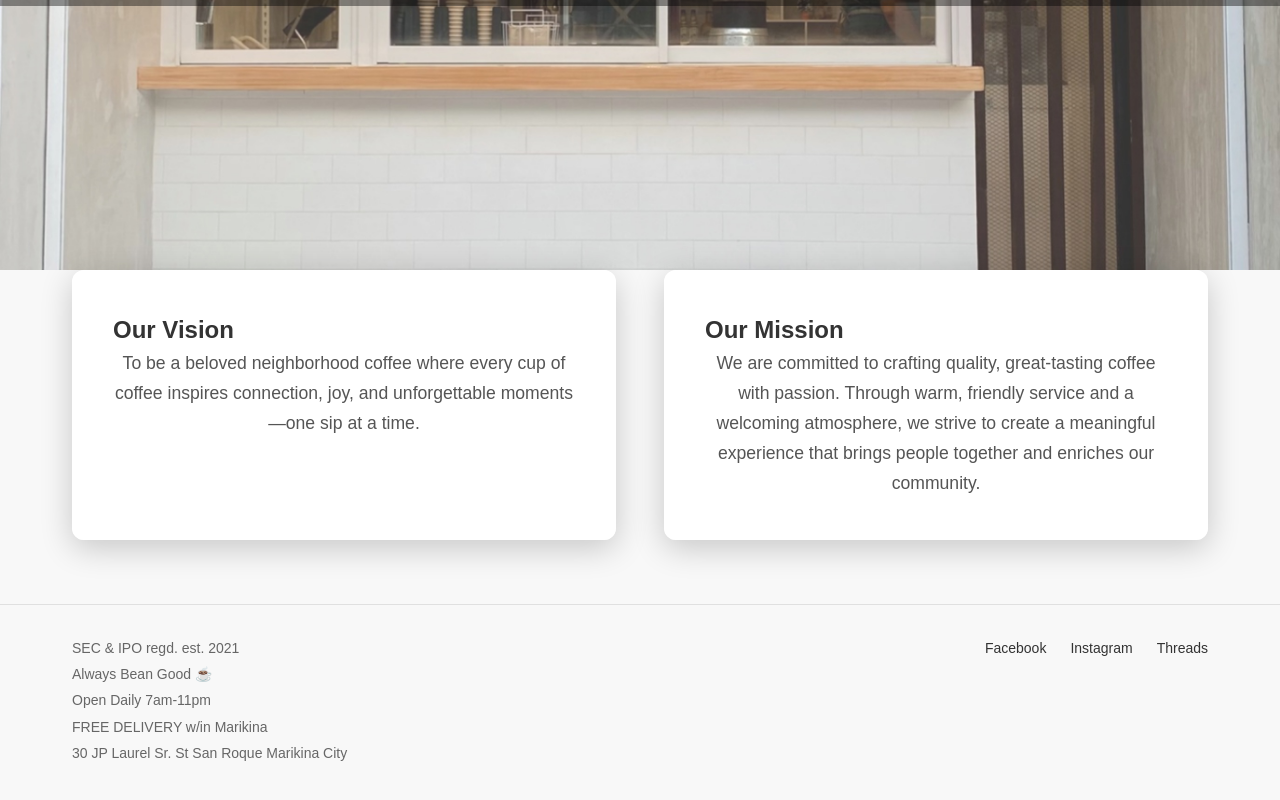
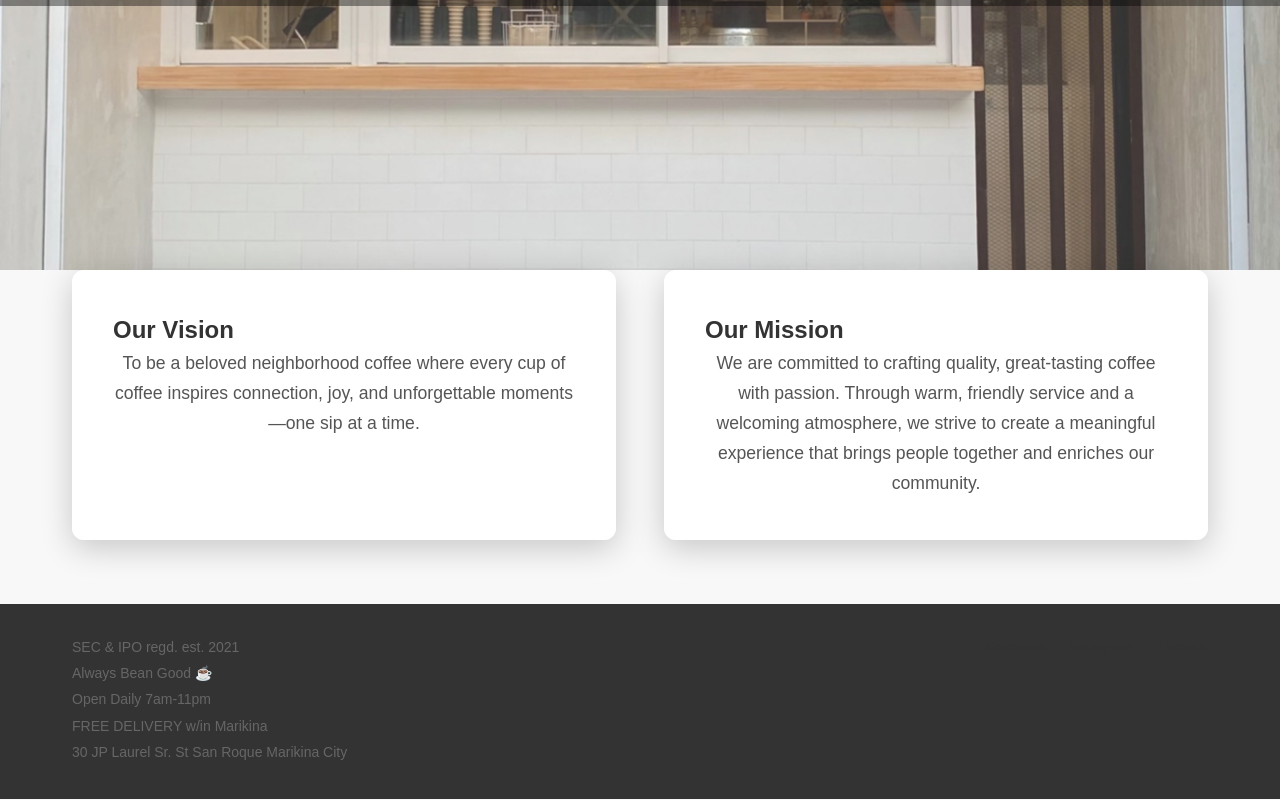
Before and after one commit to cannotCSharp4Real/mc-ph, a website: page frontend/index.html in a window 1280 px wide. Shown: the part 577-1377 px from the top of the page. Drawn offline with Linux system fonts and the light colour scheme.

Commit message:
fix: Update footer text color for better visibility

```diff
--- a/frontend/css/index.css
+++ b/frontend/css/index.css
@@ -245,10 +245,9 @@ body {
 
 /* Footer Section */
 .footer {
-    color: white
     background-color: #333;
+    color: white;
     padding: 2rem 0;
-    border-top: 1px solid #e0e0e0;
     margin-top: auto;
 }
 
```
